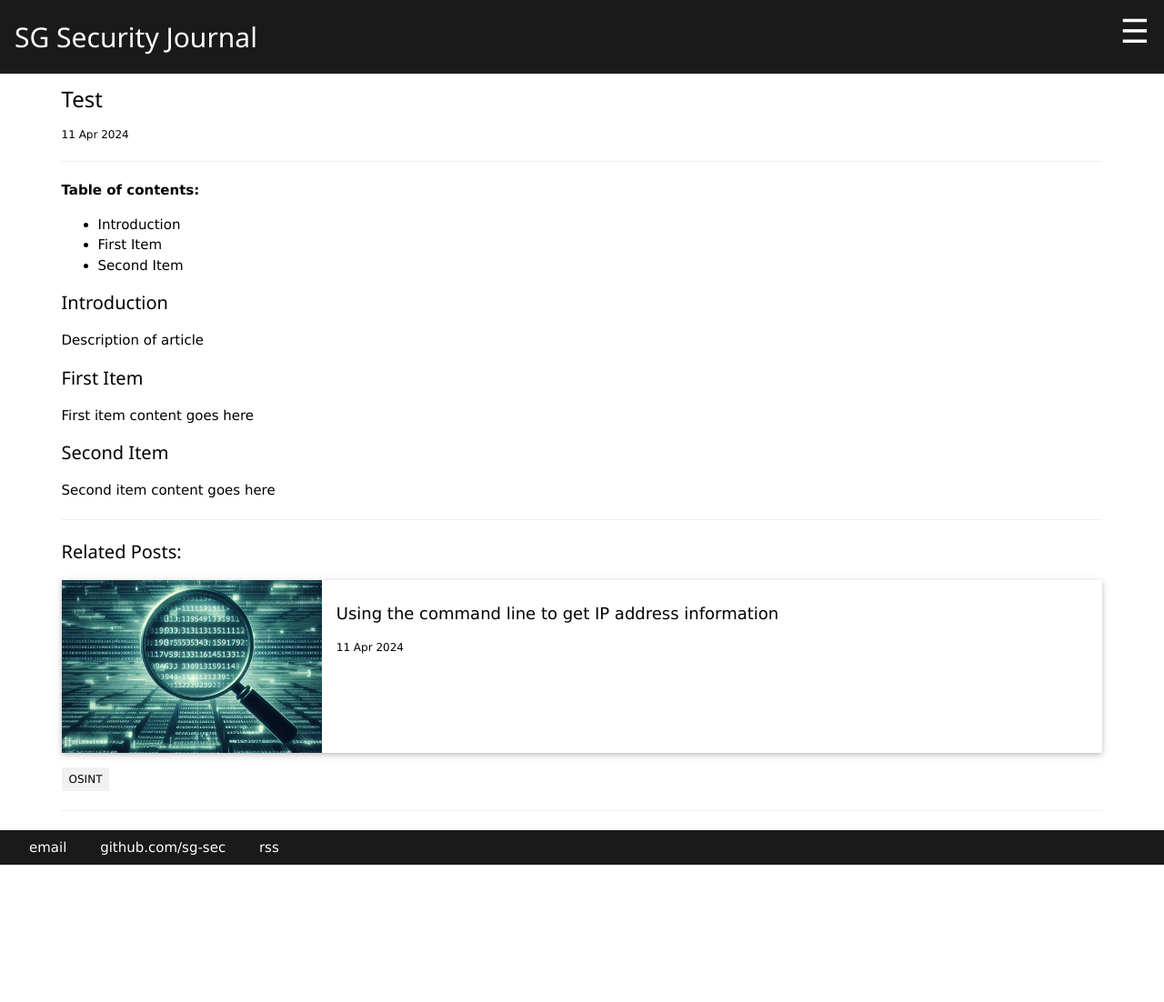
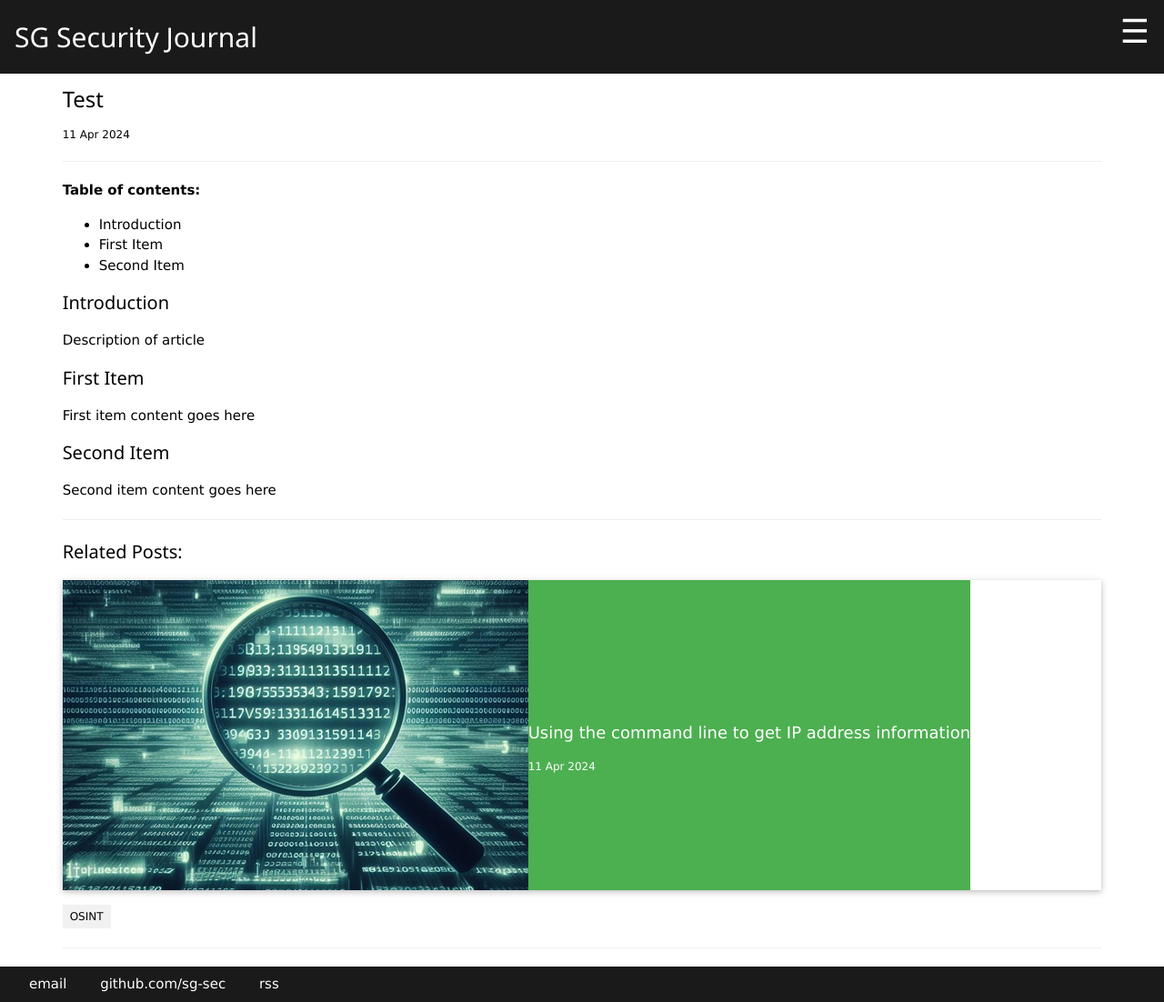
Before and after one commit to sg-sec/sg-sec.github.io, a Jekyll site: the page built from _posts/2024-04-11-test.md, in a window 1280 px wide. Shown: the whole page at 91% size. Built offline with Jekyll 4.4.1, drawn with Linux system fonts in a browser that asks for light colours; before the commit the page ends 951 px from its top, so only the background shows below that.

Commit message:
Update relatedpostlistitem.html

```diff
--- a/_includes/relatedpostlistitem.html
+++ b/_includes/relatedpostlistitem.html
@@ -1,16 +1,16 @@
 <div class="w3-card w3-section">
-        <div class="w3-row">
-            <div class="w3-quarter">
+        <!-- <div class="w3-row"> -->
+            <div class="w3-cell w3-red">
                 {% if post.image And post.image != "" And post.image != nil %}
                 <img class="" style="width:100%" {% if post.image_alt_text and post.image_alt_text != "" and post.image_alt_text != nil %} alt="{{ post.image_alt_text }}" {% endif %}  src="{{ site.baseurl }}/assets/images/{{ post.image }}">
                 {% else %}
                 {% endif %}
             </div>
-            <div class="w3-threequarter w3-padding">
+            <div class="w3-cell w3-green">
                 <p>
                     <a href="{{ post.url }}" title="{{ post.title }}" class="PostListTitle">{{ post.title }}</a >
                 </p>
 	        <p class="w3-small">{{ post.date | date_to_string }}</p>
             </div>
-        </div>
+        <!-- </div> -->
 </div>
```
